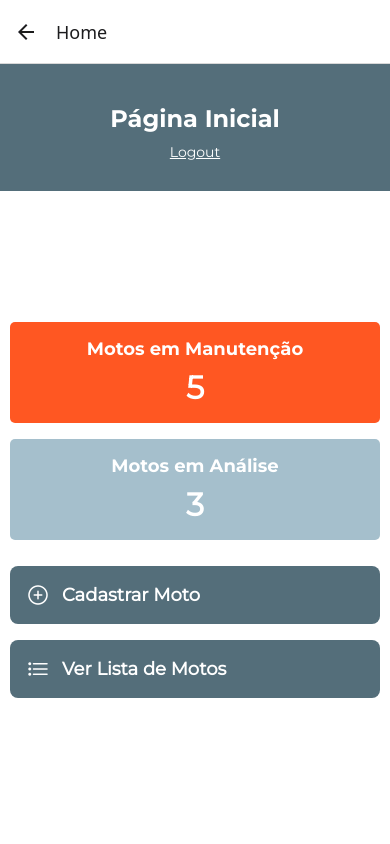
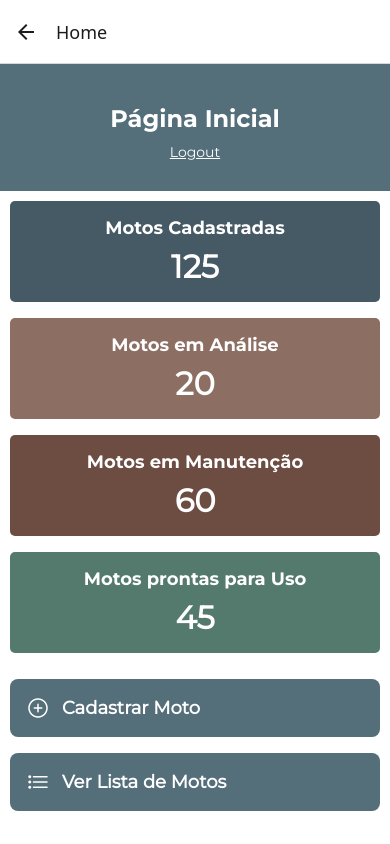
Before and after one commit to mototrack-challenge/mototrack-frontend-mobile, a React Native app: screen /Home in a window 390 px wide. Built offline with nearby package versions, Linux system fonts and the light colour scheme.

Commit message:
Ajustando a estilização dos cards da página principal

```diff
--- a/src/screens/HomeScreen.tsx
+++ b/src/screens/HomeScreen.tsx
@@ -35,8 +35,10 @@ const HomeScreen = () => {
       <View style={styles.container}>
         <ScrollView contentContainerStyle={styles.content}>
           <View style={styles.cardsContainer}>
-            <Card title="Motos em Manutenção" count={motosEmManutencao} backgroundColor="#FF5722" />
-            <Card title="Motos em Análise" count={motosEmAnalise} backgroundColor="#A5BFCC" />
+            <Card title="Motos Cadastradas" count={125} backgroundColor="#455A64" />
+            <Card title="Motos em Análise" count={20} backgroundColor="#8D6E63" />
+            <Card title="Motos em Manutenção" count={60} backgroundColor="#6D4C41" />
+            <Card title="Motos prontas para Uso" count={45} backgroundColor="#547A6E" />
           </View>
 
           <View>
@@ -69,7 +71,6 @@ const styles = StyleSheet.create({
     backgroundColor: '#FFF',
   },
   content: {
-    flexGrow: 1,
     justifyContent: 'center',
   },
   cardsContainer: {
```
